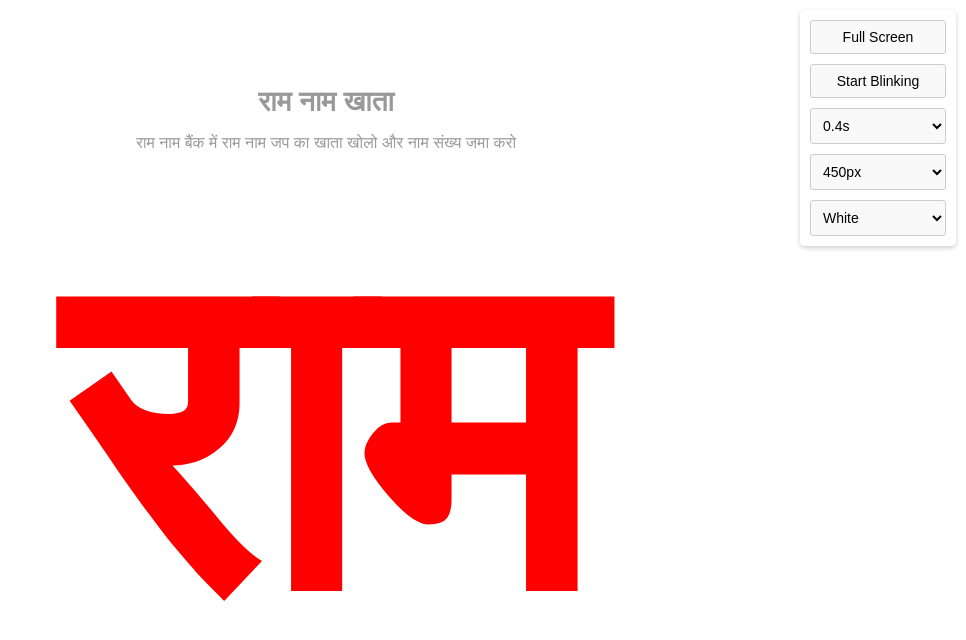
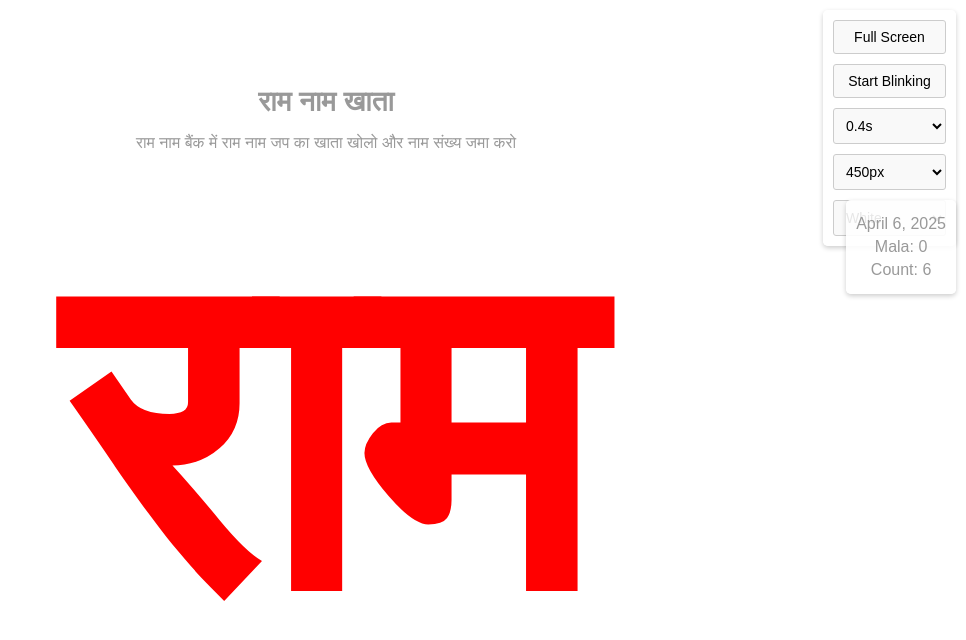
Before and after one commit to vinaymangal/ram, a plain HTML site: page index.html in a window 1280 px wide. Both pictures are taken after a click on the button "Stop Blinking". Shown: the whole page, without its empty margins (314-1280 px from the left). Drawn offline with Linux system fonts and the light colour scheme.

Commit message:
Update index.html

```diff
--- a/index.html
+++ b/index.html
@@ -38,6 +38,16 @@
             border-radius: 5px;
             box-shadow: 0 2px 5px rgba(0, 0, 0, 0.2);
         }
+        #counterContainer {
+            position: fixed;
+            top: 200px;
+            right: 10px;
+            background-color: rgba(255, 255, 255, 0.9);
+            padding: 10px;
+            border-radius: 5px;
+            box-shadow: 0 2px 5px rgba(0, 0, 0, 0.2);
+            z-index: 1000;
+        }
         button, select {
             padding: 8px;
             font-size: 14px;
@@ -53,12 +63,12 @@
         h1 {
             font-size: 28px;
             margin: 10px 0;
-            color: #999999; /* Light grey for less prominence */
+            color: #999999;
         }
         p {
             font-size: 16px;
             margin: 5px 0;
-            color: #999999; /* Light grey for less prominence */
+            color: #999999;
         }
     </style>
 </head>
@@ -95,30 +105,41 @@
             <option value="#000000">Black</option>
             <option value="#1a1a1a">Dark Gray</option>
             <option value="#ffffe0">Light Yellow</option>
-            <option value="#e6e6fa">Lavender</option>
-            <option value="#f5f5dc">Beige</option>
-            <option value="#e0ffff">Light Cyan</option>
-            <option value="#f0e68c">Khaki</option>
-            <option value="#fff0f5">Lavender Blush</option>
-            <option value="#f8f8ff">Ghost White</option>
         </select>
+    </div>
+    <div id="counterContainer">
+        <p id="dateDisplay"></p>
+        <p>Mala: <span id="malaCount">0</span></p>
+        <p>Count: <span id="countDisplay">0</span></p>
     </div>
 
     <script>
         // Blinking logic
         let text = document.querySelector('.blink');
+        let mala = 0;
+        let count = 0;
+
         function blink() {
-            text.style.visibility = (text.style.visibility == 'hidden') ? 'visible' : 'hidden';
+            text.style.visibility = (text.style.visibility === 'hidden') ? 'visible' : 'hidden';
+            if (text.style.visibility === 'visible') {
+                count++;
+                if (count === 108) {
+                    mala++;
+                    count = 0;
+                    document.getElementById('malaCount').textContent = mala;
+                }
+                document.getElementById('countDisplay').textContent = count;
+            }
         }
+
         let blinkInterval;
         let isBlinking = true;
 
-        // Load saved settings from localStorage or use defaults
+        // Load saved settings
         const savedBlinkSpeed = localStorage.getItem('blinkSpeed') || '400';
         const savedFontSize = localStorage.getItem('fontSize') || '450';
         const savedBgColor = localStorage.getItem('bgColor') || '#ffffff';
 
-        // Apply saved settings on page load
         let blinkSpeedSelect = document.getElementById('blinkSpeed');
         let fontSizeSelect = document.getElementById('fontSize');
         let bgColorSelect = document.getElementById('bgColor');
@@ -130,6 +151,11 @@
         text.style.fontSize = savedFontSize + 'px';
         document.body.style.backgroundColor = savedBgColor;
         blinkInterval = setInterval(blink, parseInt(savedBlinkSpeed));
+
+        // Display today's date
+        const today = new Date();
+        const dateOptions = { year: 'numeric', month: 'long', day: 'numeric' };
+        document.getElementById('dateDisplay').textContent = today.toLocaleDateString('en-US', dateOptions);
 
         // Toggle blinking
         let toggleButton = document.getElementById('toggleBlink');
@@ -150,9 +176,7 @@
         let fullscreenButton = document.getElementById('fullscreenButton');
         fullscreenButton.addEventListener('click', function() {
             if (!document.fullscreenElement) {
-                document.documentElement.requestFullscreen().catch(err => {
-                    console.log(`Error attempting to enable full-screen mode: ${err.message}`);
-                });
+                document.documentElement.requestFullscreen();
                 fullscreenButton.textContent = 'Exit Full Screen';
             } else {
                 document.exitFullscreen();
@@ -175,43 +199,24 @@
             localStorage.setItem('fontSize', this.value);
         });
 
-        // Background color control (entire page)
+        // Background color control
         bgColorSelect.addEventListener('change', function() {
             document.body.style.backgroundColor = this.value;
             localStorage.setItem('bgColor', this.value);
         });
 
-        // Prevent screen sleep/rest mode while blinking
-        let wakeLock = null;
-        async function requestWakeLock() {
-            try {
-                if ('wakeLock' in navigator) {
-                    wakeLock = await navigator.wakeLock.request('screen');
-                    console.log('Wake Lock is active');
+        // Stop blinking when window loses focus
+        document.addEventListener('visibilitychange', function() {
+            if (document.visibilityState === 'hidden') {
+                if (isBlinking) {
+                    clearInterval(blinkInterval);
                 }
-            } catch (err) {
-                console.log(`Wake Lock failed: ${err.message}`);
-            }
-        }
-
-        async function releaseWakeLock() {
-            if (wakeLock !== null) {
-                await wakeLock.release();
-                wakeLock = null;
-                console.log('Wake Lock released');
-            }
-        }
-
-        toggleButton.addEventListener('click', async function() {
-            if (isBlinking) {
-                await requestWakeLock();
             } else {
-                await releaseWakeLock();
+                if (isBlinking) {
+                    blinkInterval = setInterval(blink, parseInt(blinkSpeedSelect.value));
+                }
             }
         });
-
-        requestWakeLock();
-        window.addEventListener('unload', releaseWakeLock);
     </script>
 </body>
 </html>
```
